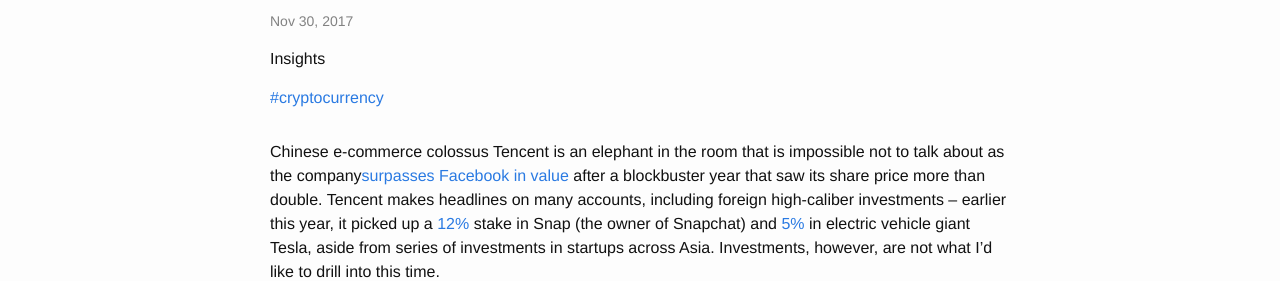
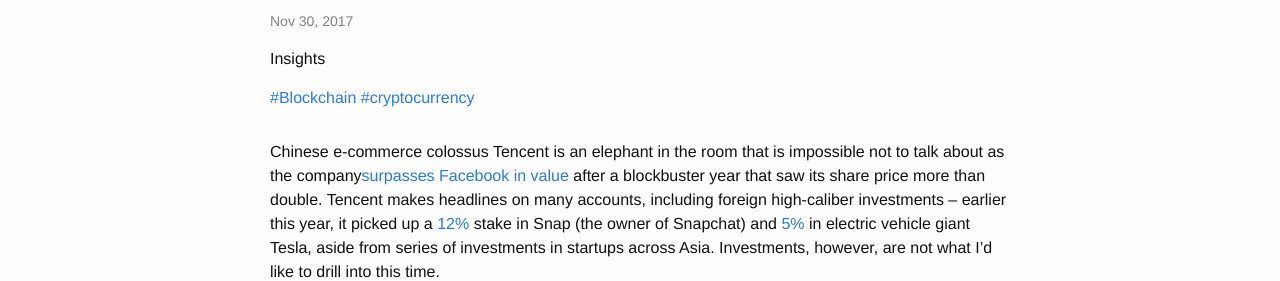
Before and after one commit to prasadltp/testweb, a Jekyll site: the page built from _posts/2017-11-30-why-wechat-is-the-swiss-army-knife-of-the-chinese-digital-world.markdown, in a window 1280 px wide and 900 px high. Shown: the part 180-461 px from the top of the window. Built offline with Jekyll 4.4.1, drawn with Linux system fonts in a browser that asks for light colours.

Commit message:
Updated Why Wechat Is The Swiss Army Knife Of The Chinese Digital World

```diff
--- a/_posts/2017-11-30-why-wechat-is-the-swiss-army-knife-of-the-chinese-digital-world.markdown
+++ b/_posts/2017-11-30-why-wechat-is-the-swiss-army-knife-of-the-chinese-digital-world.markdown
@@ -3,6 +3,7 @@
 date: 2017-11-30 07:04:00 Z
 categories:
 - cryptocurrency
+- Blockchain
 tags:
 - Insights
 ---
```
